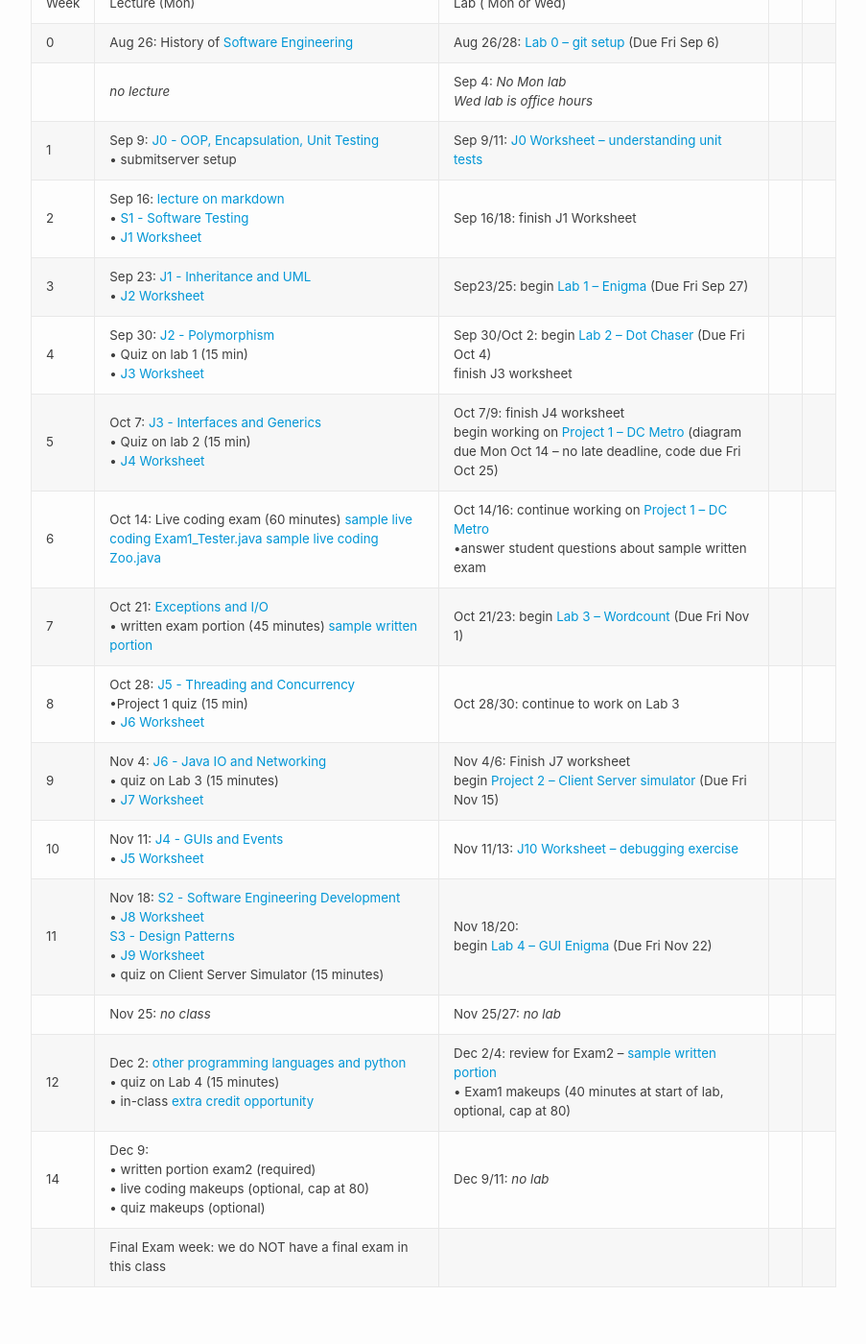
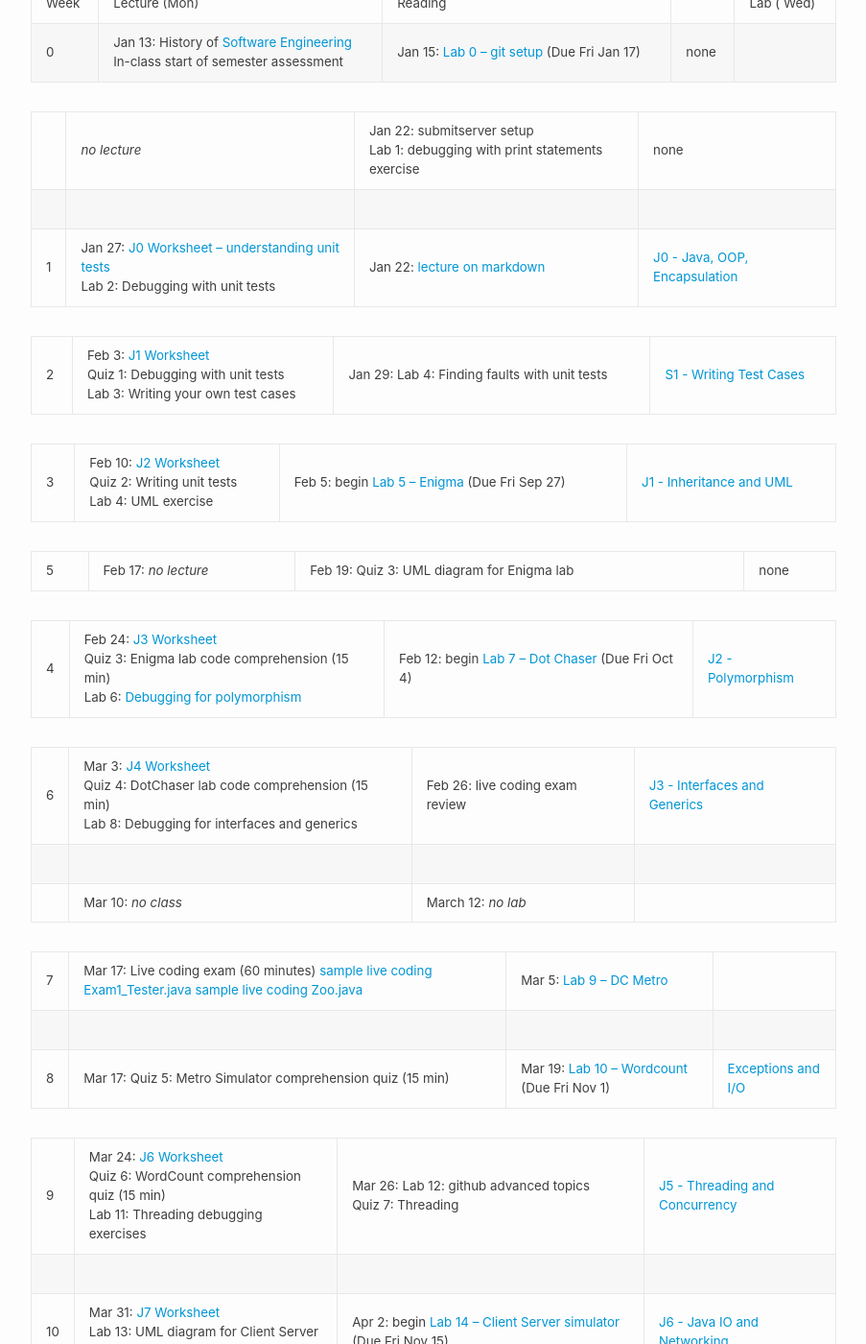
Before and after one commit to cs2113-s25/cs2113-s25.github.io, a Jekyll site: the page built from schedule.md, in a window 1280 px wide and 1400 px high, scrolled down 222 px. Shown: the whole window at 96% size, without its empty margins (188-1091 px from the left). Built offline with Jekyll 4.4.1, drawn with Linux system fonts in a browser that asks for light colours; some of the changed text lies outside the part shown.

Commit message:
inital commit

```diff
--- a/schedule.md
+++ b/schedule.md
@@ -9,21 +9,38 @@ title: Schedule
 
 
 
-| Week | Lecture (Mon)                                                                                                            | Lab ( Mon or Wed)
-| 0    | Aug 26: History of <a href="https://dl.acm.org/doi/pdf/10.1145/1134285.1134288">Software Engineering</a>  | Aug 26/28: [Lab 0 -- git setup](lab/0) (Due Fri Sep 6) |
-|     | <i>no lecture</i>   | Sep 4: <i>No Mon lab<br> Wed lab is office hours</i> |                                                 |
-| 1    | Sep 9: [J0 - OOP, Encapsulation, Unit Testing](j/0)<br> &bull; submitserver setup          | Sep 9/11: [J0 Worksheet -- understanding unit tests](worksheet/j0)  |
-| 2    | Sep 16: [lecture on markdown](https://docs.github.com/en/get-started/writing-on-github/getting-started-with-writing-and-formatting-on-github/basic-writing-and-formatting-syntax)<br> &bull; [S1 - Software Testing](j/software_testing)<br> &bull; [J1 Worksheet](worksheet/j1)  | Sep 16/18:  finish J1 Worksheet      |
-| 3    | Sep 23: [J1 - Inheritance and UML](j/1) <br>&bull; [J2 Worksheet](worksheet/j2)            | Sep23/25: begin [Lab 1 -- Enigma](lab/1) (Due Fri Sep 27)                                                                                 |                                                                        |
-| 4    | Sep 30: [J2 - Polymorphism](j/2) <br>&bull; Quiz on lab 1 (15 min)<br>&bull; [J3 Worksheet](worksheet/j3)   | Sep 30/Oct 2: begin [Lab 2 -- Dot Chaser](lab/2) (Due Fri Oct 4) <br> finish J3 worksheet
-| 5    | Oct 7: [J3 - Interfaces and Generics](j/3) <br>&bull; Quiz on lab 2 (15 min)<br>&bull; [J4 Worksheet](worksheet/j4)   | Oct 7/9: finish J4 worksheet <br> begin working on [Project 1 -- DC Metro](project/1) (diagram due Mon Oct 14 -- no late deadline, code due Fri Oct 25)                                                                              |
-| 6    | Oct 14: Live coding exam (60 minutes) [sample live coding Exam1_Tester.java](./j-units/Exam1_Tester.java) [sample live coding Zoo.java](./j-units/Zoo.java)  | Oct 14/16: continue working on [Project 1 -- DC Metro](project/1)<br>&bull;answer student questions about sample written exam
-| 7    | Oct 21: [Exceptions and I/O](j/exceptions)<br>&bull; written exam portion (45 minutes) [sample written portion](https://cs2113-s24.github.io/j-units/Exam1.pdf) | Oct 21/23: begin [Lab 3 -- Wordcount](lab/3) (Due Fri Nov 1) |                                                    |                                                                 |
-| 8    | Oct 28: [J5 - Threading and Concurrency](j/5)<br>&bull;Project 1 quiz (15 min)<br>&bull; [J6 Worksheet](worksheet/j6)      | Oct 28/30:   continue to work on Lab 3      |                                                              |
-| 9    | Nov 4: [J6 - Java IO and Networking](j/6) <br>&bull; quiz on Lab 3 (15 minutes)<br>&bull; [J7 Worksheet](worksheet/j7)    | Nov 4/6: Finish J7 worksheet <br>  begin [Project 2 -- Client Server simulator](project/2) (Due Fri Nov 15)                                                                              |
-| 10   | Nov 11:  [J4 - GUIs and Events](j/4)<br>&bull; [J5 Worksheet](worksheet/j5)   | Nov 11/13: [J10 Worksheet -- debugging exercise](worksheet/j10)     |
-| 11   | Nov 18:  [S2 - Software Engineering Development](j/software_engineering)<br>&bull; [J8 Worksheet](worksheet/j8) <br>[S3 - Design Patterns](j/design)<br>&bull; [J9 Worksheet](worksheet/j9) <br>&bull; quiz on Client Server Simulator (15 minutes)       | Nov 18/20: <br> begin [Lab 4 -- GUI Enigma](lab/4) (Due Fri Nov 22)              |
-|    | Nov 25: <i>no class</i>          | Nov 25/27: <i>no lab</i>           |
-| 12   | Dec 2: [other programming languages and python](j/languages)   <br>&bull; quiz on Lab 4 (15 minutes) <br>&bull; in-class [extra credit opportunity](j/extra_credit)| Dec 2/4: review for Exam2 -- [sample written portion](https://cs2113-f24.github.io/j-units/Exam2.pdf)  <br>&bull; Exam1 makeups (40 minutes at start of lab, optional, cap at 80)
-| 14   | Dec 9:    <br>&bull; written portion exam2 (required)  <br>&bull; live coding makeups (optional, cap at 80)    <br>&bull; quiz makeups (optional)                       |  Dec 9/11: <i>no lab</i>                                                                                                             |                                               |
+| Week | Lecture (Mon)  | Reading    |                                                                                                      | Lab ( Wed)
+| 0    | Jan 13: History of <a href="https://dl.acm.org/doi/pdf/10.1145/1134285.1134288">Software Engineering</a> <br> In-class start of semester assessment | Jan 15: [Lab 0 -- git setup](lab/0) (Due Fri Jan 17) | none |
+
+|     | <i>no lecture</i>   | Jan 22:  submitserver setup  <br> Lab 1: debugging with print statements exercise |   none |
+                                     |
+| 1    | Jan 27: [J0 Worksheet -- understanding unit tests](worksheet/j0) <br> Lab 2: Debugging with unit tests | Jan 22: [lecture on markdown](https://docs.github.com/en/get-started/writing-on-github/getting-started-with-writing-and-formatting-on-github/basic-writing-and-formatting-syntax) | [J0 - Java, OOP, Encapsulation](j/0) |
+
+| 2    | Feb 3: [J1 Worksheet](worksheet/j1) <br> Quiz 1: Debugging with unit tests <br> Lab 3: Writing your own test cases | Jan 29: Lab 4: Finding faults with unit tests | [S1 - Writing Test Cases](j/software_testing) |
+
+| 3    | Feb 10: [J2 Worksheet](worksheet/j2) <br> Quiz 2: Writing unit tests <br> Lab 4: UML exercise | Feb 5: begin [Lab 5 -- Enigma](lab/1) (Due Fri Sep 27) | [J1 - Inheritance and UML](j/1) |
+
+| 5    | Feb 17:  <i>no lecture</i>   | Feb 19: Quiz 3: UML diagram for Enigma lab     |                              none                           |
+
+| 4    | Feb 24: [J3 Worksheet](worksheet/j3) <br> Quiz 3: Enigma lab code comprehension (15 min)<br> Lab 6: [Debugging for polymorphism](worksheet/j10) | Feb 12: begin [Lab 7 -- Dot Chaser](lab/2) (Due Fri Oct 4) | [J2 - Polymorphism](j/2) |
+
+| 6    | Mar 3:   [J4 Worksheet](worksheet/j4) <br> Quiz 4: DotChaser lab code comprehension (15 min) <br> Lab 8: Debugging for interfaces and generics | Feb 26: live coding exam review| [J3 - Interfaces and Generics](j/3)  |
+                                                                              |
+|    | Mar 10: <i>no class</i>          | March 12: <i>no lab</i>
+
+| 7    | Mar 17: Live coding exam (60 minutes) [sample live coding Exam1_Tester.java](./j-units/Exam1_Tester.java) [sample live coding Zoo.java](./j-units/Zoo.java)  | Mar 5:  [Lab 9 -- DC Metro](project/1)
+  |
+| 8    | Mar 17: Quiz 5: Metro Simulator comprehension quiz (15 min) | Mar 19: [Lab 10 -- Wordcount](lab/3) (Due Fri Nov 1)  |       [Exceptions and I/O](j/exceptions)    |
+
+| 9    | Mar 24:  [J6 Worksheet](worksheet/j6) <br> Quiz 6: WordCount comprehension quiz (15 min) <br> Lab 11: Threading debugging exercises | Mar 26:   Lab 12: github advanced topics  <br> Quiz 7: Threading | [J5 - Threading and Concurrency](j/5) |
+                                                   |
+| 10    | Mar 31: [J7 Worksheet](worksheet/j7) <br> Lab 13: UML diagram for Client Server simulator   | Apr 2: begin [Lab 14 -- Client Server simulator](project/2) (Due Fri Nov 15)       | [J6 - Java IO and Networking](j/6) |
+
+| 11   | Apr 7: [J5 Worksheet](worksheet/j5) <br> Quiz 7: Client Server comprehension quiz <br>   | Apr 9:  [Lab 15 -- GUI Enigma](lab/4) (Due Fri Nov 22)    | [J4 - GUIs and Events](j/4)|
+
+| 12   | Apr 14: [J8 Worksheet](worksheet/j8) <br> [J9 Worksheet](worksheet/j9) <br> Quiz 8: GUI comprehension quiz   | Apr 16: <br> Lab 16: Debugging for GUIs | [S2 - Software Engineering Development](j/software_engineering) <br> [S3 - Design Patterns](j/design) |
+
+| 13   | Apr 21: [other programming languages and python](j/languages) <br> Quiz 9: [live debugging](j/extra_credit)| Apr 23: |    |
+
+| 14   | Apr 28: live coding makeups (optional, cap at 80)  <br> quiz makeups (optional)                       |  Apr 30: <i>no lab</i>                                                                                                             |                                               |
 |    | Final Exam week: we do NOT have a final exam in this class
```
